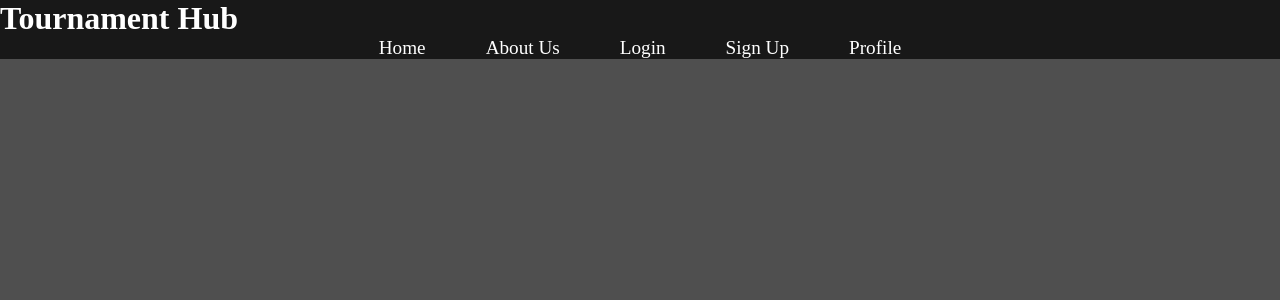
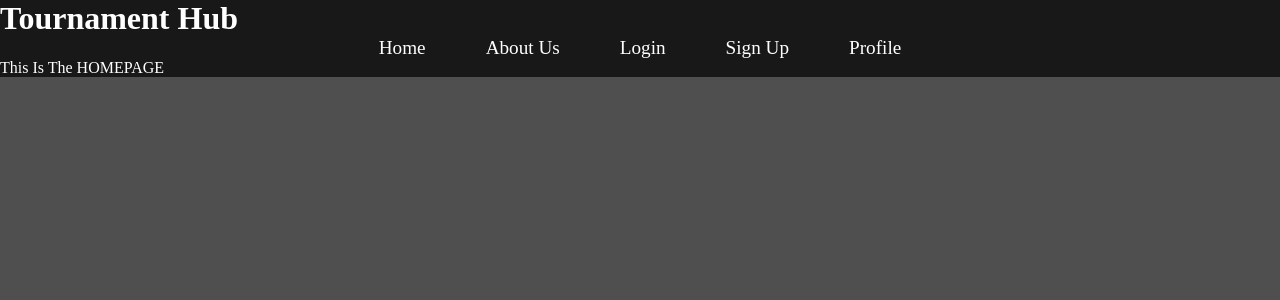
Before and after one commit to MikeWentForth/Gaming-Tournament-Hub, a React (Vite) app in the folder client/: page / in a window 1280 px wide. Shown: the top 300 px of the page. Built offline with nearby package versions, Linux system fonts and the light colour scheme.

Commit message:
added about us page and profile page

```diff
--- /dev/null
+++ b/client/src/pages/AboutUs.jsx
@@ -0,0 +1,10 @@
+const AboutUs = () => {
+
+    return (
+      <>
+        <p>This Is The AboutUs Page</p>
+      </>
+    );
+  };
+
+  export default AboutUs;
--- a/client/src/pages/Home.jsx
+++ b/client/src/pages/Home.jsx
@@ -1,7 +1,9 @@
 const Home = () => {
 
   return (
-    <></>
+    <>
+      <p>This Is The HOMEPAGE</p>
+    </>
   );
 };
 
--- /dev/null
+++ b/client/src/pages/Profile.jsx
@@ -0,0 +1,10 @@
+const Profile = () => {
+
+    return (
+      <>
+        <p>This Is The ProfilePAGE</p>
+      </>
+    );
+  };
+
+  export default Profile;
```
Also changed, not shown: client/src/main.jsx (+8 -0 lines).
